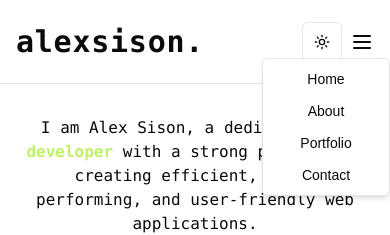
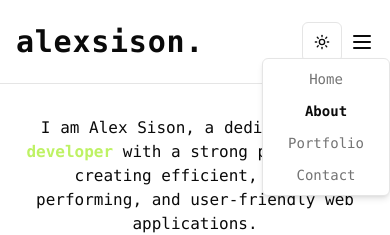
Before and after one commit to alexmortelsison/alexsisoncv, a Next.js app: page /about in a window 390 px wide. Both pictures are taken after a click on the button 362 px from the left and 41 px from the top of the page. Shown: the top 235 px of the page. Built offline with nearby package versions, Linux system fonts and the light colour scheme.

Commit message:
updated UserNav UX

```diff
--- a/app/components/UserNav.tsx
+++ b/app/components/UserNav.tsx
@@ -9,8 +9,10 @@ import {
 import { MenuIcon } from "lucide-react";
 import { navlinks } from "./Navbar";
 import Link from "next/link";
+import { usePathname } from "next/navigation";
 
 export default function UserNav() {
+  const pathName = usePathname();
   return (
     <div className="md:hidden flex">
       <DropdownMenu>
@@ -21,7 +23,16 @@ export default function UserNav() {
           <DropdownMenuGroup>
             {navlinks.map((link, idx) => (
               <DropdownMenuItem key={idx} className="flex justify-center">
-                <Link href={link.href}>{link.name}</Link>
+                <Link
+                  href={link.href}
+                  className={`${
+                    pathName === link.href
+                      ? "font-bold font-mono"
+                      : "text-muted-foreground font-mono"
+                  }`}
+                >
+                  {link.name}
+                </Link>
               </DropdownMenuItem>
             ))}
           </DropdownMenuGroup>
```
